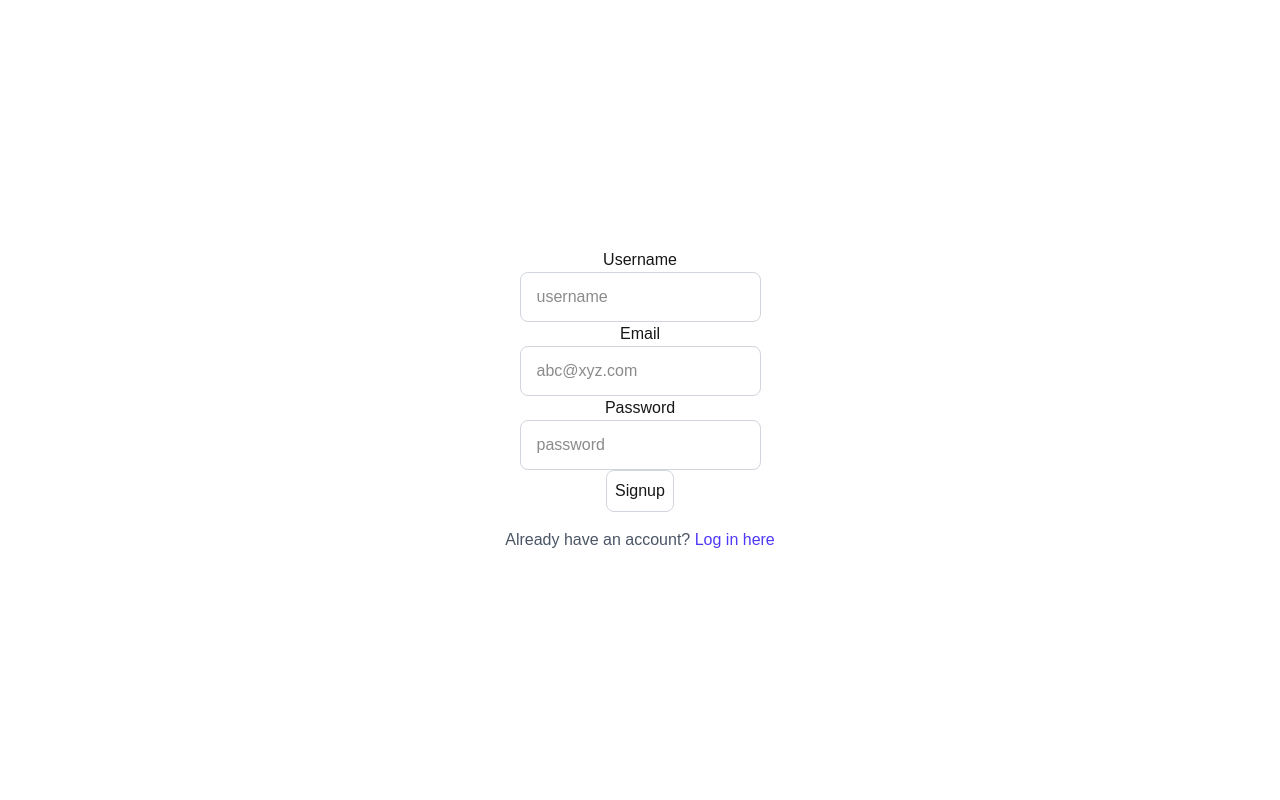
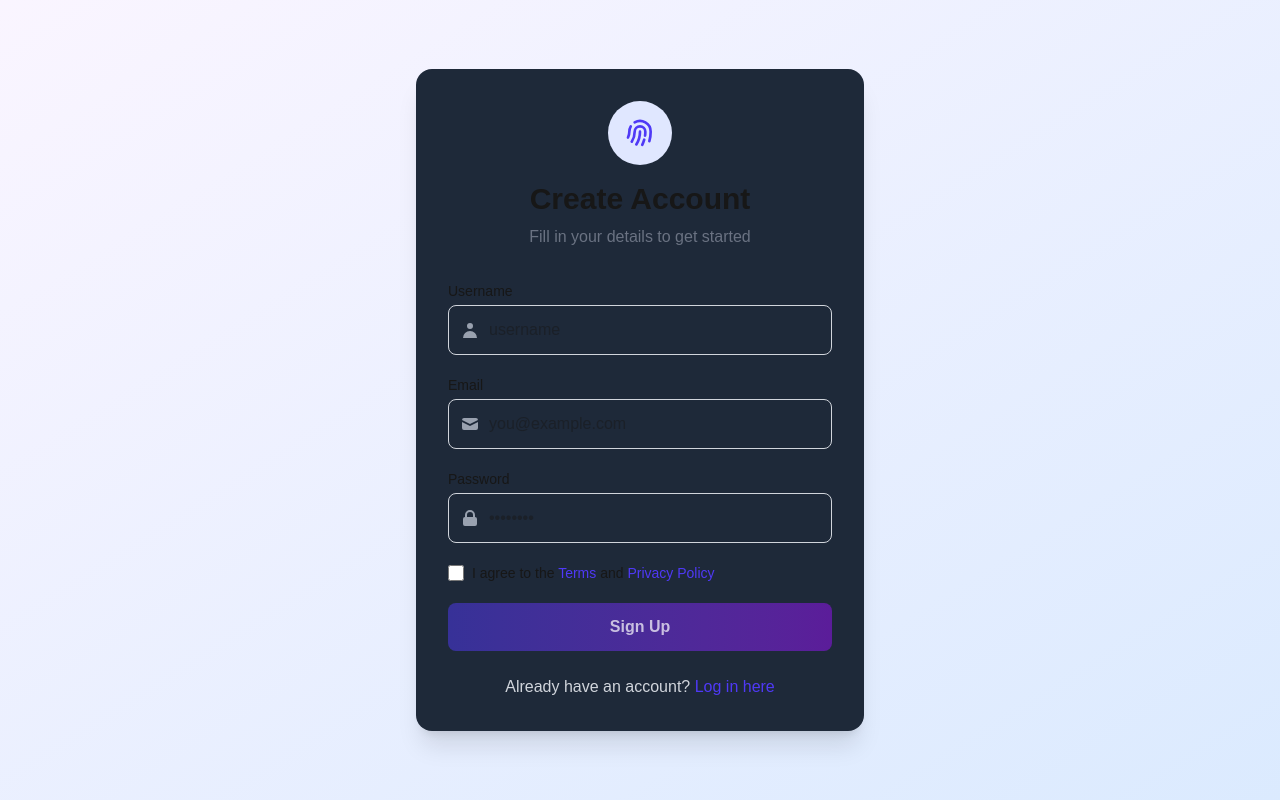
Before and after one commit to thegobindadas/auth-nextjs-youtube, a Next.js app: page /signup in a window 1280 px wide. Built offline with nearby package versions, Linux system fonts and the light colour scheme.

Commit message:
add signup page & signup route

```diff
--- /dev/null
+++ b/src/app/api/users/signup/route.ts
@@ -0,0 +1,50 @@
+import { connectDB } from "@/dbConfig/dbConfig";
+import User from "@/models/userModel";
+import { NextRequest, NextResponse } from "next/server";
+import bcrypt from "bcryptjs";
+
+
+
+connectDB()
+
+
+export async function POST(request: NextRequest) {
+    try {
+        const reqBody = await request.json();
+        const {username, email, password} = reqBody;
+
+        // check validation
+        if(!username || !email || !password) {
+            return NextResponse.json({error: "All fields are required"}, {status: 400})
+        }
+
+
+        // check if user already exists
+        const user = await User.findOne({email});
+        if(user) {
+            return NextResponse.json({error: "User already exists"}, {status: 400})
+        }
+
+
+        // hash password
+        const salt = await bcrypt.genSalt(10);
+        const hashedPassword = await bcrypt.hash(password, salt);
+
+
+        // create user
+        const newUser = new User({
+            username,
+            email,
+            password: hashedPassword
+        })
+
+        const savedUser = await newUser.save();
+
+
+
+        return NextResponse.json({message: "User created successfully", success: true, savedUser}, {status: 201})
+
+    } catch (error: any) {
+        return NextResponse.json({error: error.message}, {status: 500})
+    }
+}
--- a/src/app/signup/page.tsx
+++ b/src/app/signup/page.tsx
@@ -1,67 +1,179 @@
 "use client";
-import React from 'react';
+import React, { useEffect } from 'react';
 import Link from 'next/link';
 import { useRouter } from 'next/navigation';
+import toast from 'react-hot-toast';
 import axios from 'axios';
 
 
+export default function SignupPage() {
 
-export default function SignupPage() {
+    const router = useRouter();
 
     const [user, setUser] = React.useState({
         username: '',
         email: '',
         password: ''
     })
+    const [buttonDisabled, setButtonDisabled] = React.useState(false);
+    const [loading, setLoading] = React.useState(false);
+
+
+
+    const onSignup = async () => {
+        try {
+            setLoading(true);
+            const response = await axios.post('/api/users/signup', user);
+
+            if (response.data.success === true) {
+                toast.success("User signup successfully");
+            }
+            console.log("Signup success: ", response.data);
+
+            router.push('/login');
+        } catch (error: any) {
+            toast.error(`Signup failed: ${error.message}`);
+        } finally {
+            setLoading(false);
+        }
+    }
+
+
+    useEffect(() => {
+        if (user.username.length > 0 && user.email.length > 0 && user.password.length >= 8) {
+            setButtonDisabled(false);
+        } else {
+            setButtonDisabled(true);
+        }
+    }, [user])
 
 
 
     return (
-        <div className="flex flex-col items-center justify-center min-h-screen py-2">
+        <div className="min-h-screen bg-gradient-to-br from-purple-50 to-blue-100 flex items-center justify-center p-4">
+            <div className="bg-gray-800 rounded-2xl shadow-xl p-8 w-full max-w-md">
+                <div className="text-center mb-8">
+                    <div className="mx-auto w-16 h-16 bg-indigo-100 rounded-full flex items-center justify-center mb-4">
+                        <svg xmlns="http://www.w3.org/2000/svg" className="h-8 w-8 text-indigo-600" fill="none" viewBox="0 0 24 24" stroke="currentColor">
+                            <path strokeLinecap="round" strokeLinejoin="round" strokeWidth={2} d="M12 11c0 3.517-1.009 6.799-2.753 9.571m-3.44-2.04l.054-.09A13.916 13.916 0 008 11a4 4 0 118 0c0 1.017-.07 2.019-.203 3m-2.118 6.844A21.88 21.88 0 0015.171 17m3.839 1.132c.645-2.266.99-4.659.99-7.132A8 8 0 008 4.07M3 15.364c.64-1.319 1-2.8 1-4.364 0-1.457.39-2.823 1.07-4" />
+                        </svg>
+                    </div>
+                    <h1 className="text-3xl font-bold ">Create Account</h1>
+                    <p className="text-gray-500 mt-2">{loading ? "Processing" : "Fill in your details to get started"}</p>
+                </div>
 
-            <label htmlFor="username">Username</label>
+                <div className="space-y-5">
+
+                    <div className="space-y-1">
+                        <label htmlFor="username" className="block text-sm font-medium ">
+                            Username
+                        </label>
+                        <div className="relative">
                             <input
-                className="px-4 py-3 rounded-lg border border-gray-300 focus:ring-2 focus:ring-indigo-500 focus:border-indigo-500 outline-none transition duration-200"
                                 id="username"
                                 type="text"
+                                name="username"
                                 value={user.username}
                                 onChange={(e) => setUser({ ...user, username: e.target.value })}
+                                className="w-full px-4 py-3 pl-10 rounded-lg border border-gray-300 focus:ring-2 focus:ring-indigo-500 focus:border-indigo-500 outline-none transition duration-200"
                                 placeholder="username"
+                                required
                             />
+                            <div className="absolute inset-y-0 left-0 pl-3 flex items-center pointer-events-none">
+                                <svg className="h-5 w-5 text-gray-400" xmlns="http://www.w3.org/2000/svg" viewBox="0 0 20 20" fill="currentColor">
+                                    <path fillRule="evenodd" d="M10 9a3 3 0 100-6 3 3 0 000 6zm-7 9a7 7 0 1114 0H3z" clipRule="evenodd" />
+                                </svg>
+                            </div>
+                        </div>
+                    </div>
 
-            <label htmlFor="email">Email</label>
+                    <div className="space-y-1">
+                        <label htmlFor="email" className="block text-sm font-medium ">
+                            Email
+                        </label>
+                        <div className="relative">
                             <input
-                className="px-4 py-3 rounded-lg border border-gray-300 focus:ring-2 focus:ring-indigo-500 focus:border-indigo-500 outline-none transition duration-200"
                                 id="email"
                                 type="email"
+                                name="email"
                                 value={user.email}
                                 onChange={(e) => setUser({ ...user, email: e.target.value })}
-                placeholder="abc@xyz.com"
+                                className="w-full px-4 py-3 pl-10 rounded-lg border border-gray-300 focus:ring-2 focus:ring-indigo-500 focus:border-indigo-500 outline-none transition duration-200"
+                                placeholder="you@example.com"
+                                required
                             />
+                            <div className="absolute inset-y-0 left-0 pl-3 flex items-center pointer-events-none">
+                                <svg className="h-5 w-5 text-gray-400" xmlns="http://www.w3.org/2000/svg" viewBox="0 0 20 20" fill="currentColor">
+                                    <path d="M2.003 5.884L10 9.882l7.997-3.998A2 2 0 0016 4H4a2 2 0 00-1.997 1.884z" />
+                                    <path d="M18 8.118l-8 4-8-4V14a2 2 0 002 2h12a2 2 0 002-2V8.118z" />
+                                </svg>
+                            </div>
+                        </div>
+                    </div>
 
-            <label htmlFor="password">Password</label>
+                    <div className="space-y-1">
+                        <label htmlFor="password" className="block text-sm font-medium ">
+                            Password
+                        </label>
+                        <div className="relative">
                             <input
-                className="px-4 py-3 rounded-lg border border-gray-300 focus:ring-2 focus:ring-indigo-500 focus:border-indigo-500 outline-none transition duration-200"
                                 id="password"
                                 type="password"
+                                name="password"
                                 value={user.password}
                                 onChange={(e) => setUser({ ...user, password: e.target.value })}
-                placeholder="password"
+                                className="w-full px-4 py-3 pl-10 rounded-lg border border-gray-300 focus:ring-2 focus:ring-indigo-500 focus:border-indigo-500 outline-none transition duration-200"
+                                placeholder="••••••••"
+                                required
+                                minLength={8}
                             />
+                            <div className="absolute inset-y-0 left-0 pl-3 flex items-center pointer-events-none">
+                                <svg className="h-5 w-5 text-gray-400" xmlns="http://www.w3.org/2000/svg" viewBox="0 0 20 20" fill="currentColor">
+                                    <path fillRule="evenodd" d="M5 9V7a5 5 0 0110 0v2a2 2 0 012 2v5a2 2 0 01-2 2H5a2 2 0 01-2-2v-5a2 2 0 012-2zm8-2v2H7V7a3 3 0 016 0z" clipRule="evenodd" />
+                                </svg>
+                            </div>
+                        </div>
+                    </div>
+
+                    <div className="flex items-center">
+                        <input
+                            id="terms"
+                            name="terms"
+                            type="checkbox"
+                            className="h-4 w-4 text-indigo-600 focus:ring-indigo-500 border-gray-300 rounded"
+                            required
+                        />
+                        <label htmlFor="terms" className="ml-2 block text-sm ">
+                            I agree to the
+                            <a href="#" className="text-indigo-600 hover:text-indigo-800"> Terms </a>
+                            and
+                            <a href="#" className="text-indigo-600 hover:text-indigo-800"> Privacy Policy</a>
+                        </label>
+                    </div>
 
                     <button
-                className="p-2 border border-gray-300 rounded-lg mb-4 focus:outline-none focus:border-gray-600"
+                        type="submit"
+                        disabled={buttonDisabled}
+                        onClick={onSignup}
+                        className={
+                            `w-full font-semibold py-3 px-4 rounded-lg ${buttonDisabled ? "bg-gradient-to-r from-indigo-600/50 to-purple-600/50 text-white/70 "
+                            : "bg-gradient-to-r from-indigo-600 to-purple-600 hover:from-indigo-700 hover:to-purple-700 text-white shadow-md hover:shadow-lg transition duration-200 ease-in-out transform hover:-translate-y-0.5"}`
+                        }
                     >
-                Signup
+                        Sign Up
                     </button>
+                </div>
 
-            <p className="text-gray-600">
+
+                <div className="mt-6 text-center">
+                    <p className="text-gray-300">
                         Already have an account?{' '}
-                <a href="/login" className="text-indigo-600 hover:text-indigo-800 font-medium transition duration-200">
+                        <Link href="/login" className="text-indigo-600 hover:text-indigo-800 font-medium transition duration-200">
                             Log in here
-                </a>
+                        </Link>
                     </p>
-
                 </div>
-    )
+            </div>
+        </div>
+    );
 }
```
Lines whose indentation alone changed are shown as unchanged.
